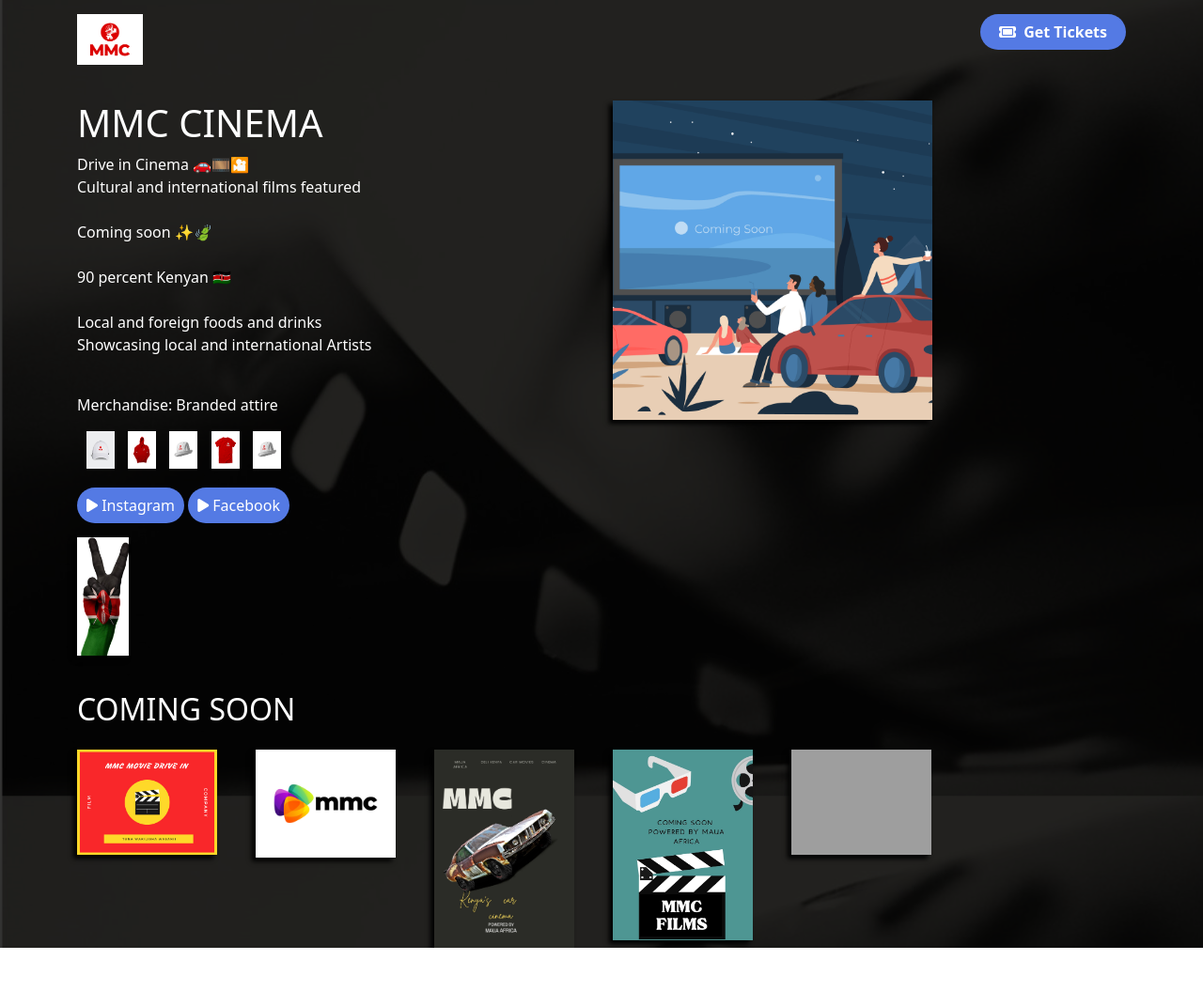
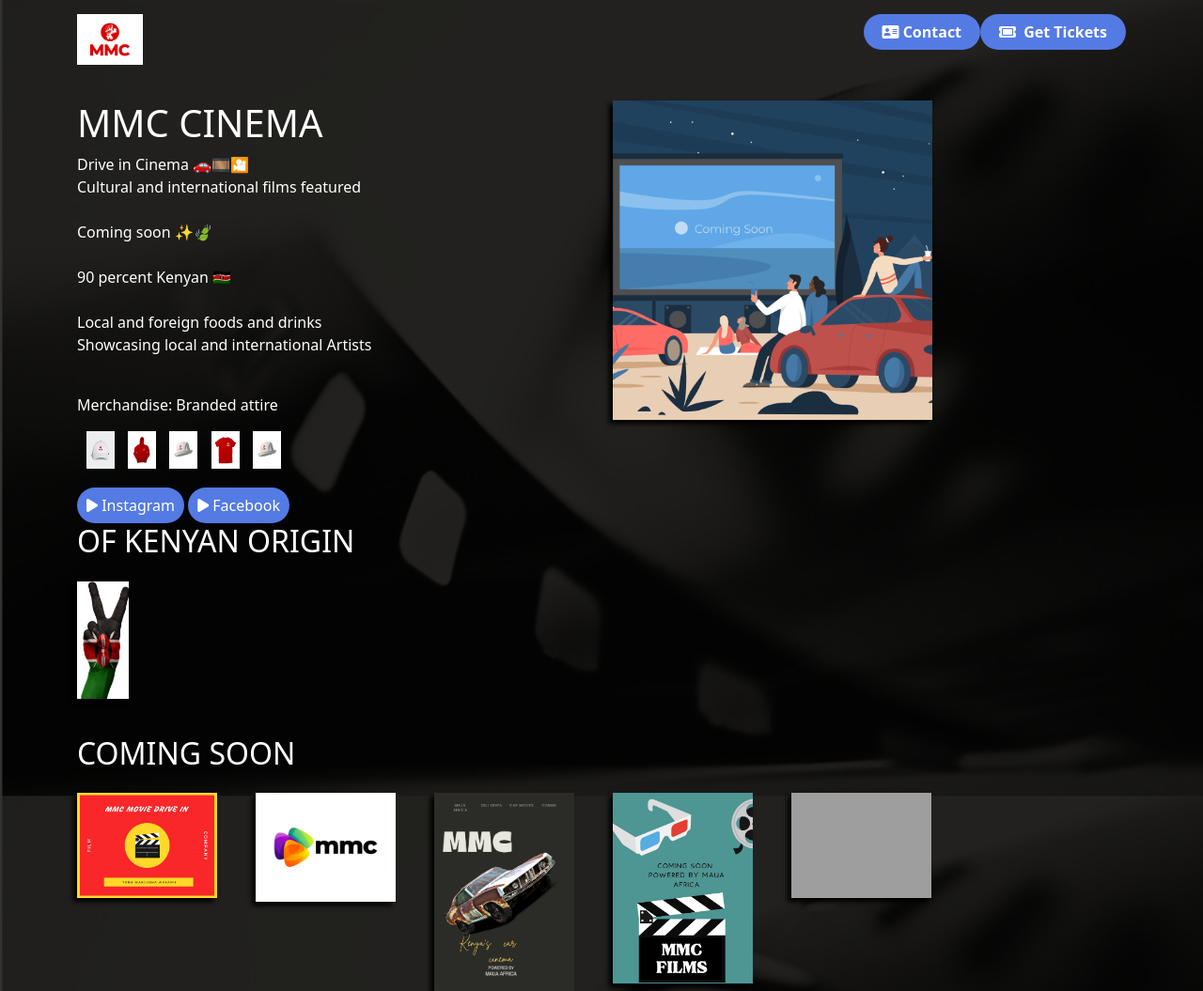
Before and after one commit to mojokageni/MMC-KENYA-LANDING-PAGE-, a plain HTML site: page index.html in a window 1280 px wide. Shown: the whole page at 94% size. Before the commit the page ends 1009 px from the top, so only its background shows below. Drawn offline with nearby package versions, Linux system fonts and the light colour scheme; grey boxes are pictures that could not be loaded.

Commit message:
contact push

```diff
--- a/index.html
+++ b/index.html
@@ -14,6 +14,7 @@
     <div class="container header">
         <img class="logo" src="images/logo.jpg.jpg" alt="">
         <a class="text-decoration-none text-white fw-bold header-btn" href="/"><i class="fa-solid fa-ticket me-1"></i> Get Tickets</a>
+        <a class="text-decoration-none text-white fw-bold header-btn" href="https://www.instagram.com/mmckenya/"><i class="fa-solid fa-address-card"></i> Contact</a>
     </div>
 
     <div class="container movie-details">
@@ -36,6 +37,7 @@
         <div class="col-md-6">
             <img src="images/poster.jpg" class="poster" alt="">
         </div>
+        <h2 class="text-white ">OF KENYAN ORIGIN</h2>
         <div class="col-md-6">
             <img src="images/kenya.jpg" class="posterr"  alt="">
         </div>
```
